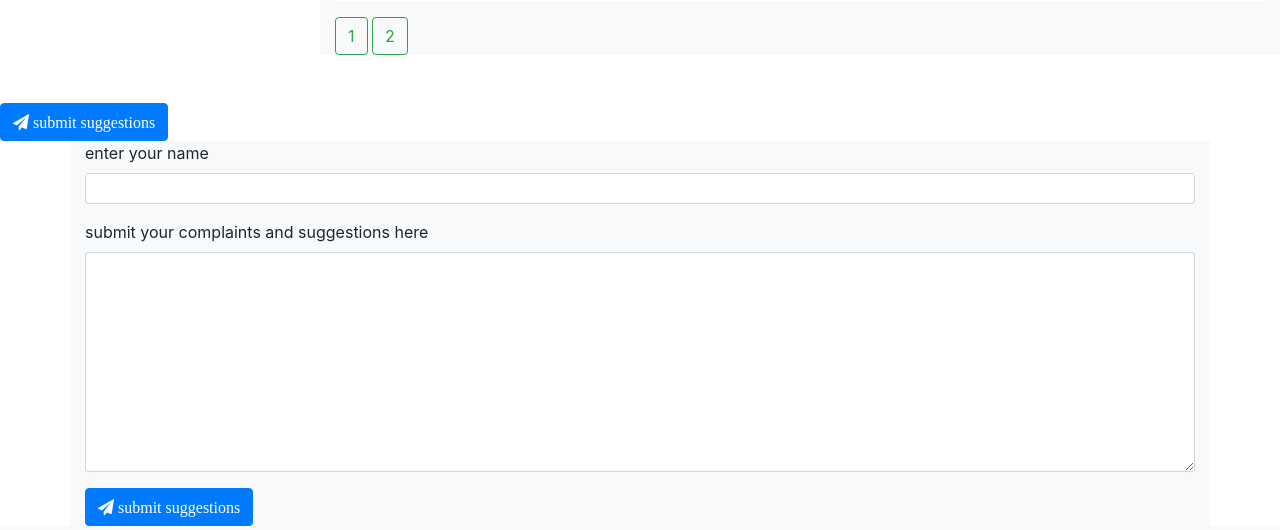
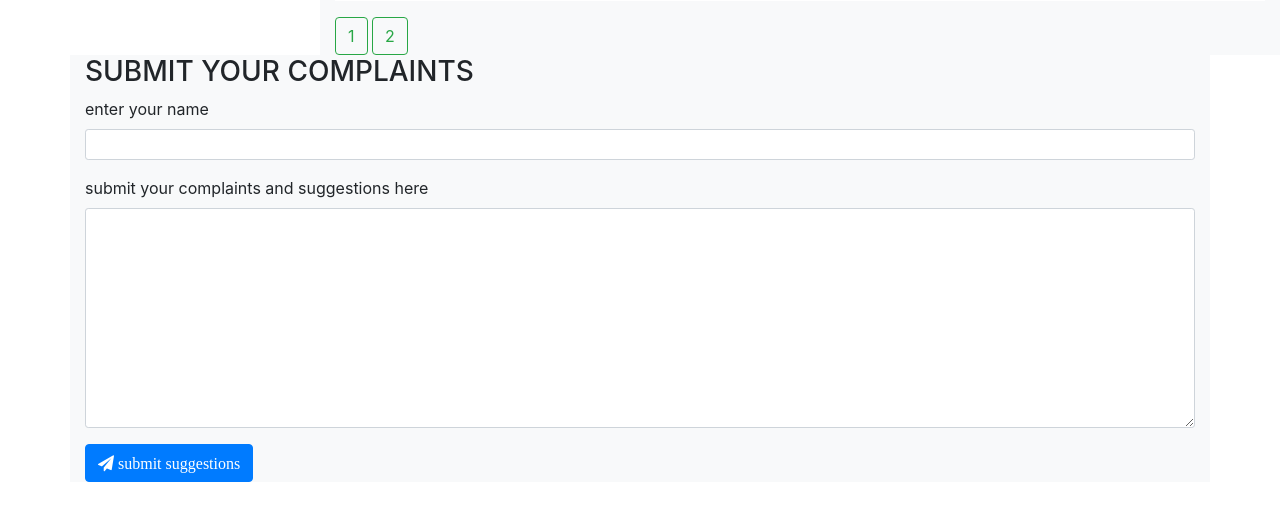
Before and after one commit to vicjuma/flask-blog, a Flask app: template templates/home.html in a window 1280 px wide. Shown: the part 5928-6458 px from the top of the page. Run offline with Flask 2, Linux system fonts and the light colour scheme; the template is opened without the code that fills it: values that come from a table or form of the project are taken from there, others are empty; data comes from the database, SQL or seed files in the repository; some libraries are stand-ins or nearby versions.

Commit message:
blog app
app to be deployed

```diff
--- a/templates/home.html
+++ b/templates/home.html
@@ -130,9 +130,9 @@
             </div>
         </div>
         <!--compplaints submission-->
-            </div>
-            <button class="btn btn-primary" onclick="submit()"><span class="fa fa-paper-plane"> submit suggestions</span></button>
         <div class="container bg-light">
+            <h3 class="text text-uppercase">submit your complaints</h3>
+            <form action="{{url_for('complaint')}}" method="post">
                 <div class="form-group">
                     <label for="name">enter your name</label>
                     <input type="text" name="name" class="form-control form-control-sm" autocomplete="off" />
```
